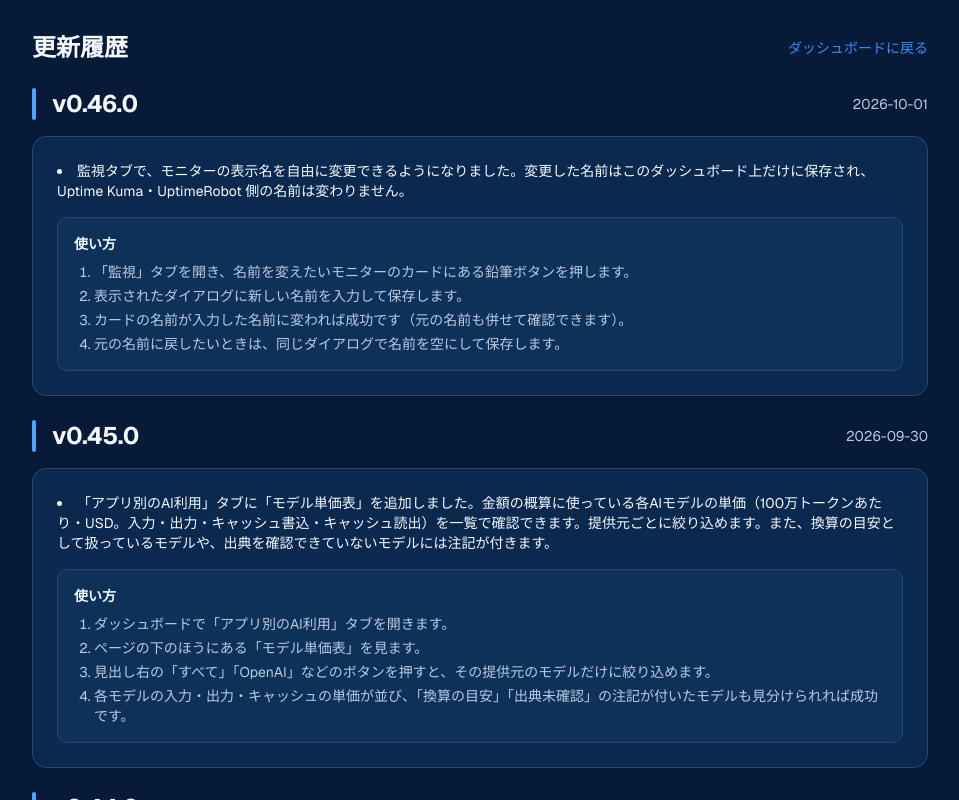
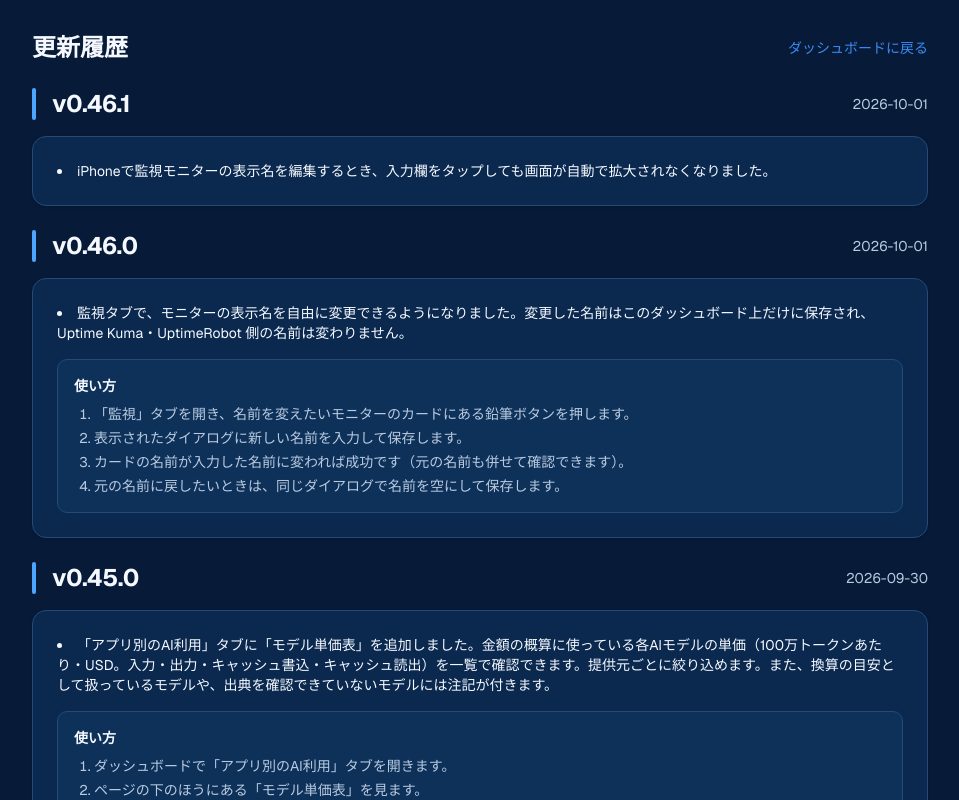
Before and after one commit to guchi-apps/ops-dashboard, a Next.js app: page /changelog in a window 1280 px wide. Shown: the top 800 px of the page, without its empty margins (160-1119 px from the left). Built offline with nearby package versions, Linux system fonts and the light colour scheme.

Commit message:
v0.46.1をリリースする。

```diff
--- a/package.json
+++ b/package.json
@@ -1,6 +1,6 @@
 {
   "name": "ops-dashboard",
-  "version": "0.46.0",
+  "version": "0.46.1",
   "private": true,
   "scripts": {
     "dev": "next dev",
--- a/src/data/changelog.ts
+++ b/src/data/changelog.ts
@@ -13,6 +13,13 @@ export interface ChangelogEntry {
 
 // 新しいバージョンを配列の先頭に追記していく（changelog-ja skill の運用ルールに従う）
 export const changelog: ChangelogEntry[] = [
+    {
+        version: "0.46.1",
+        date: "2026-10-01",
+        changes: [
+            "iPhoneで監視モニターの表示名を編集するとき、入力欄をタップしても画面が自動で拡大されなくなりました。",
+        ],
+    },
     {
         version: "0.46.0",
         date: "2026-10-01",
```
Also changed, not shown: 1 other file (tests, documents, lock files or other folders).
